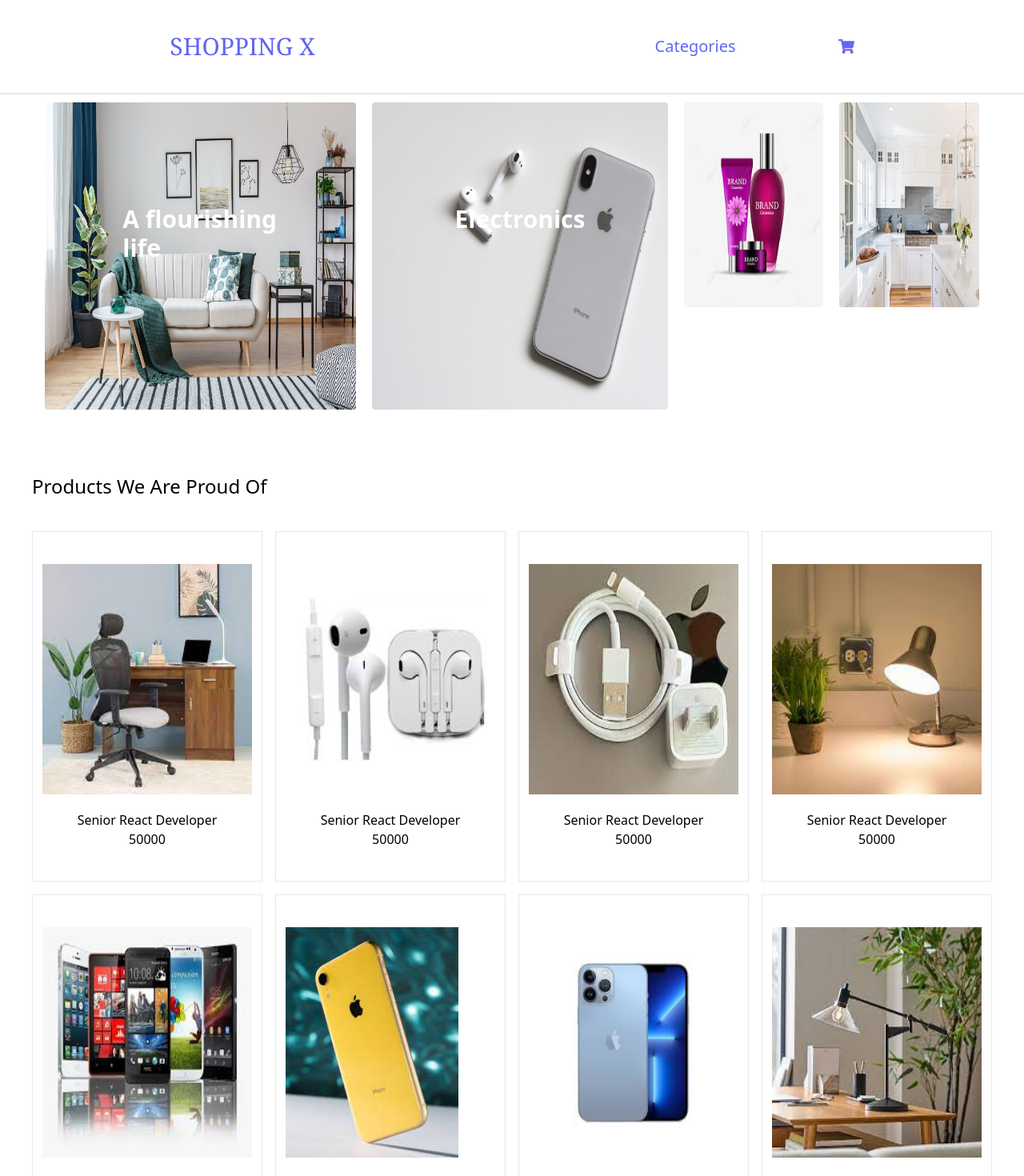
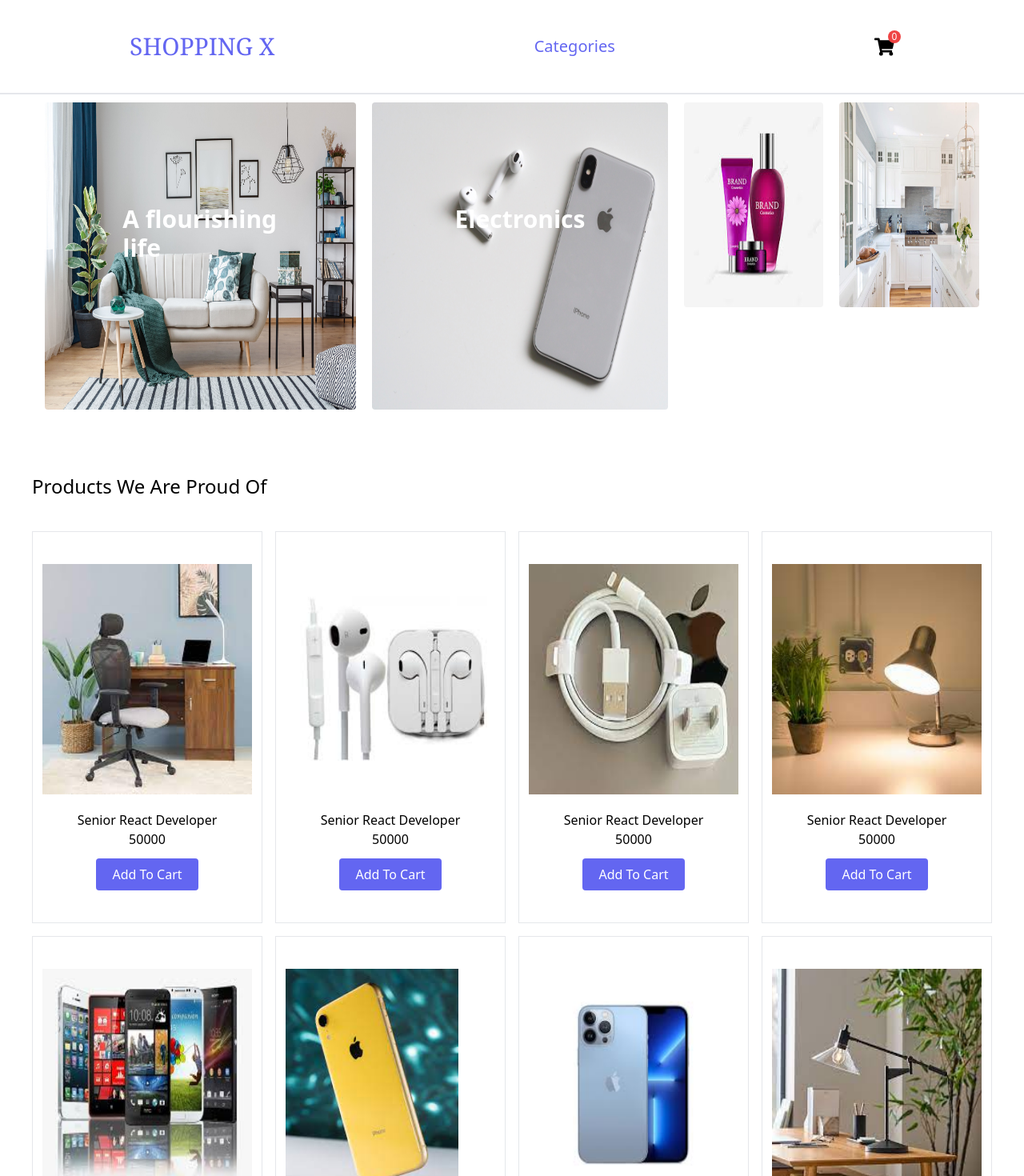
Before and after one commit to AmlakeT/SHOPPING-X, a React (Vite) app: page / in a window 1280 px wide. Shown: the top 1470 px of the page at 80% size. Built offline with nearby package versions, Linux system fonts and the light colour scheme.

Commit message:
working on the cart

```diff
--- a/package.json
+++ b/package.json
@@ -27,6 +27,6 @@
     "eslint-plugin-react": "^7.32.2",
     "eslint-plugin-react-hooks": "^4.6.0",
     "eslint-plugin-react-refresh": "^0.3.4",
-    "vite": "^4.3.2"
+    "vite": "^4.4.9"
   }
 }
--- a/src/App.jsx
+++ b/src/App.jsx
@@ -1,4 +1,4 @@
-import React from 'react'
+import React, { useState } from 'react'
 import { BrowserRouter, Route, Routes } from 'react-router-dom'
 import  Home  from './pages/Home'
 import  Categories  from './pages/Categories'
@@ -12,12 +12,23 @@ import { ProductPage } from './pages/ProductPage'
 
 
 const App = () => {
+  const [cart, setCart] = useState([])
+  const handleClick = (item) => {
+    let isPresent = false
+    cart.forEach((product) => {
+      if(item.id === product.id )
+      isPresent =true
+    })
+    if(isPresent)
+    return
+  setCart([...cart, item])
+  }
 
   return (
      <BrowserRouter>
-      <Header />
+      <Header size = {cart.length} />
       <Routes>
-        <Route path='/' element = {<Home />} />
+        <Route path='/' element = {<Home handleClick = {handleClick} />} />
         <Route path='categories' element = {<Categories />}>
           <Route path='all' element = {<All />} />
            <Route path='furnitures' element = {<Furnitures />} />
--- a/src/components/Header.jsx
+++ b/src/components/Header.jsx
@@ -2,7 +2,7 @@ import React from 'react';
 import { NavLink } from 'react-router-dom';
 import { FaShoppingCart } from 'react-icons/fa';
 
- const Header = () => {
+ const Header = ({size}) => {
   return (
     <header>
       <nav className="flex justify-around items-center text-center border-b-2 py-10 fixed top-0 left-0 right-0 z-10 bg-white">
@@ -13,13 +13,19 @@ import { FaShoppingCart } from 'react-icons/fa';
         <div className="text-xl flex items-center space-x-5 md:space-x-32 text-indigo-500">
           <NavLink to="/categories">Categories</NavLink>
           {/* <NavLink to="/categories/product/19">Products</NavLink> */}
-          <FaShoppingCart size={20} />
+
+        </div>
+        <div className='flex items-center'>
+          <span className='relative'>
+            <FaShoppingCart size={25} />
+            <span className='absolute top-0 right-0 transform translate-x-1/2 -translate-y-1/2 bg-red-500 text-white rounded-full w-4 h-4 flex justify-center items-center text-xs'>
+              {size}
+            </span>
+          </span>
         </div>
       </nav>
 
-      <div>
 
-      </div>
     </header>
   );
 };
--- a/src/components/Products.jsx
+++ b/src/components/Products.jsx
@@ -1,12 +1,12 @@
 import React from 'react'
 import ProductsItem from './ProductsItem'
 
-function Products() {
+function Products( {handleClick} ) {
   return (
     <div className='px-10 py-20'>
       <div className=''>
         <p className='text-2xl '>Products We Are Proud Of</p>
-        <ProductsItem />
+        <ProductsItem handleClick={{handleClick}} />
       </div>
     </div>
   )
--- a/src/components/ProductsItem.jsx
+++ b/src/components/ProductsItem.jsx
@@ -1,8 +1,9 @@
 import React from 'react';
 import { products } from '../../data/data';
 
-const ProductsItem = () => {
+const ProductsItem = ({handleClick}) => {
   const filteredItems = products.filter((product) => product.id >= 13);
+
 
   return (
     <div className='grid grid-cols-1  sm:grid-cols-2 md:grid-cols-3 lg:grid-cols-4 gap-4 mt-10'>
@@ -14,6 +15,7 @@ const ProductsItem = () => {
           <div className='flex flex-col items-center mt-5'>
             <p>{product.productName}</p>
             <p>{product.price}</p>
+            <button  onClick={() => handleClick(product)} className='bg-indigo-500 px-5 py-2 rounded text-white mt-3  hover:scale-110 duration-300'>Add To Cart</button>
           </div>
         </div>
       ))}
--- a/src/components/categories-page/CategoriesItemCosmetics.jsx
+++ b/src/components/categories-page/CategoriesItemCosmetics.jsx
@@ -16,6 +16,8 @@ const CategoriesItemCosmetics = () => {
                <div className='flex flex-col items-center mt-5'>
                 <p>{product.productName}</p>
                 <p>{product.price}</p>
+                <button className='bg-indigo-500 px-5 py-2 rounded text-white mt-3  hover:scale-110 duration-300'>Add To Cart</button>
+
                </div>
             </Link>
 
--- a/src/components/categories-page/CategoriesItemElectronics.jsx
+++ b/src/components/categories-page/CategoriesItemElectronics.jsx
@@ -16,6 +16,8 @@ const CategoriesItemElectronics = () => {
                <div className='flex flex-col items-center mt-5'>
                 <p>{product.productName}</p>
                 <p>{product.price}</p>
+                <button className='bg-indigo-500 px-5 py-2 rounded text-white mt-3  hover:scale-110 duration-300'>Add To Cart</button>
+
                </div>
             </Link>
 
--- a/src/components/categories-page/CategoriesItemFurniture.jsx
+++ b/src/components/categories-page/CategoriesItemFurniture.jsx
@@ -16,6 +16,8 @@ const CategoriesItemFurniture = () => {
                <div className='flex flex-col items-center mt-5'>
                 <p>{product.productName}</p>
                 <p>{product.price}</p>
+                <button className='bg-indigo-500 px-5 py-2 rounded text-white mt-3  hover:scale-110 duration-300'>Add To Cart</button>
+
                </div>
             </Link>
 
--- a/src/pages/Home.jsx
+++ b/src/pages/Home.jsx
@@ -7,13 +7,13 @@ import banner1 from '../image/banner/banner2.jpg'
 import Banner2  from '../image/banner/shelf1.jpeg'
 import Footer from '../components/Footer'
 
- const Home = () => {
+ const Home = ({handleClick}) => {
     const {state: {products}} = cartState()
     // console.log(state)
   return (
     <div className='mt-32'>
      <Hero />
-     <Products />
+     <Products handleClick ={handleClick} />
      <Banner
       title = "Live in a comfortable way "
       text  = " Products are manufactured with standardized dimensions, allowing you the freedom to mix and match them without constraints."
```
Also changed, not shown: 1 other file (tests, documents, lock files or other folders).
